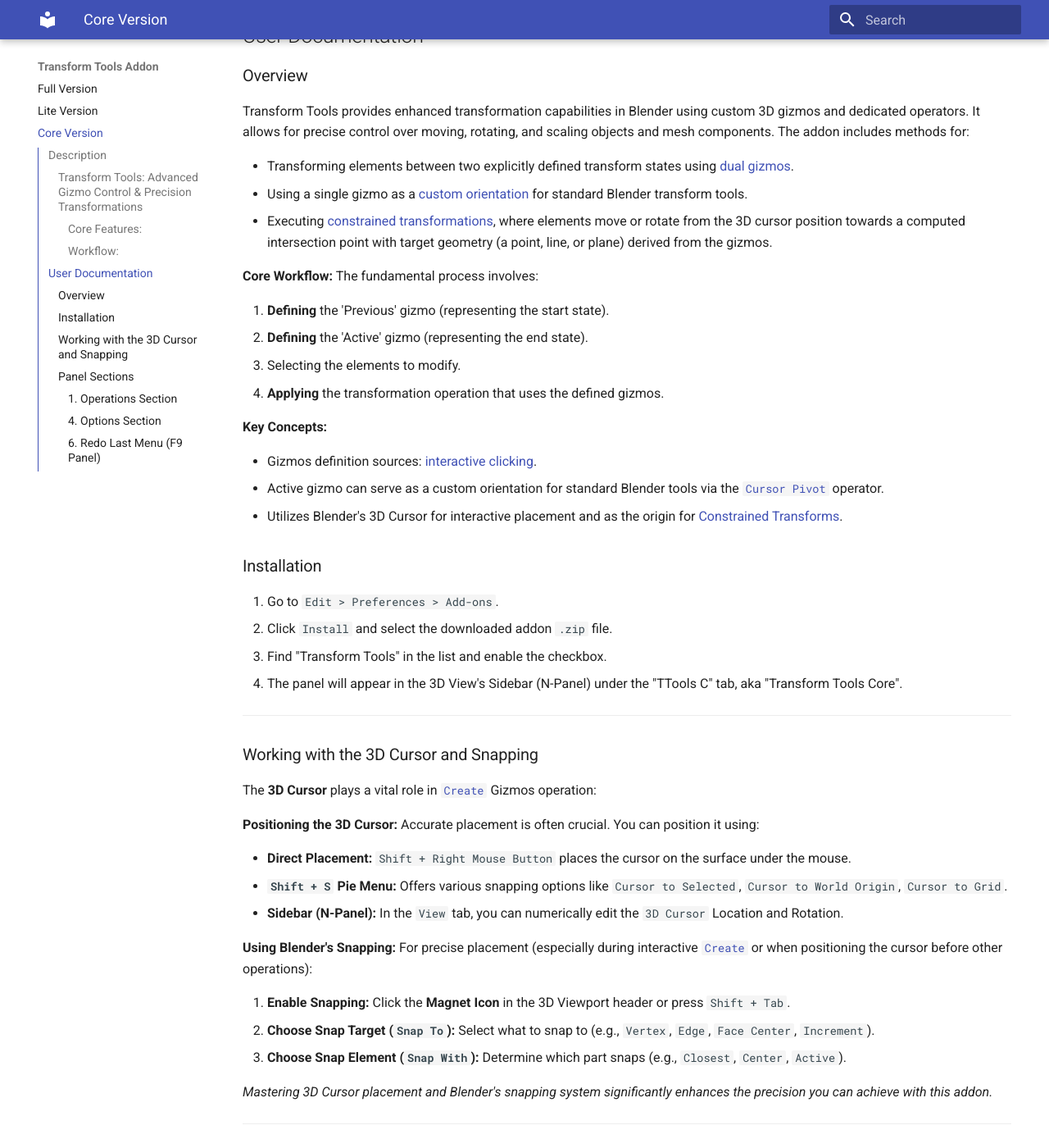
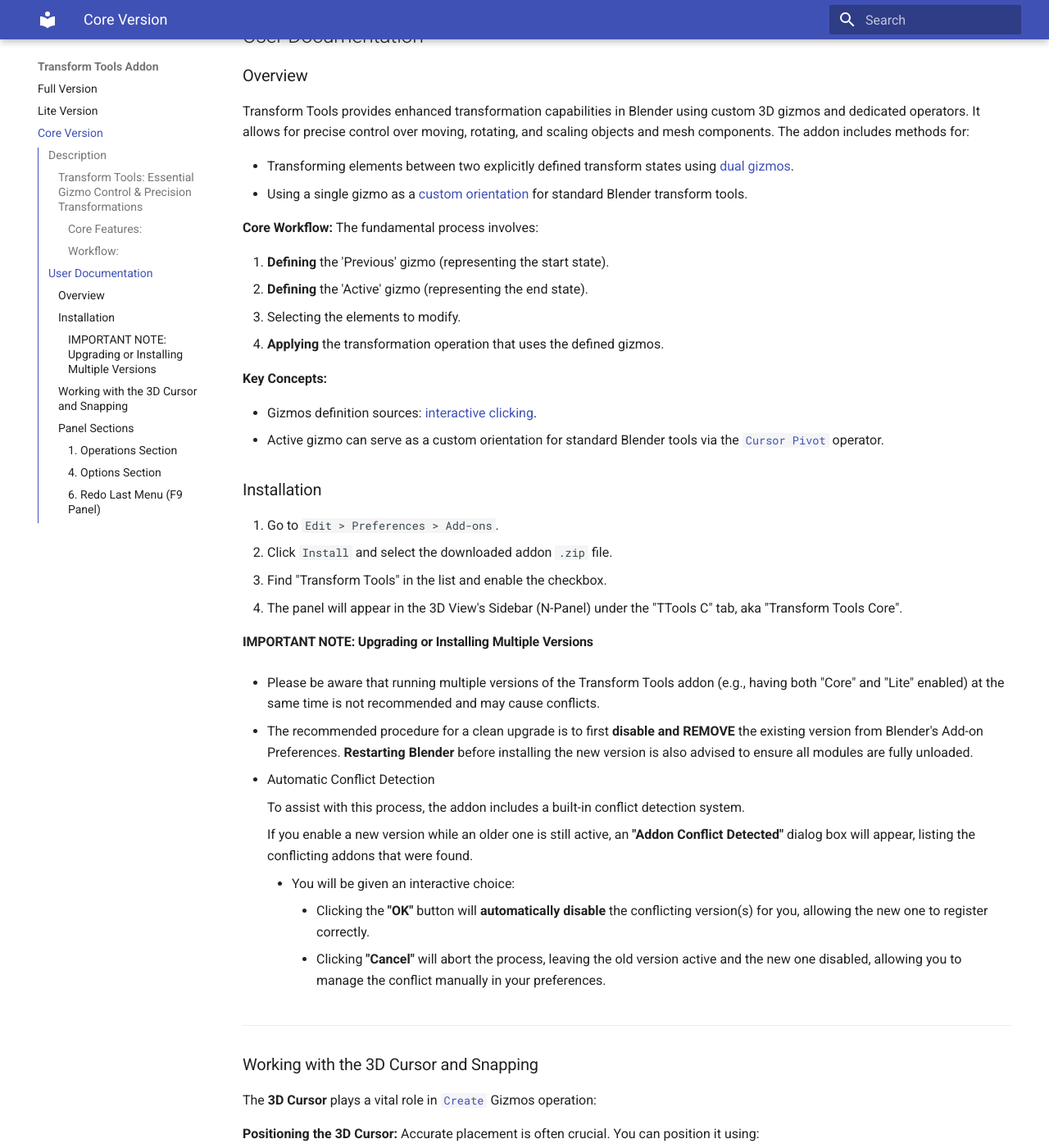
Before and after one commit to idris-y/transform-tools-docs, an MkDocs documentation site: the page built from docs/core/index.md, in a window 1280 px wide and 1400 px high, scrolled down 746 px. Shown: the whole window at 82% size. Built offline with MkDocs 1.6.1 and Material for MkDocs 9.7.7, drawn with Linux system fonts in a browser that asks for light colours; some of the changed text lies outside the part shown.

Commit message:
added installation note

```diff
--- a/docs/core/index.md
+++ b/docs/core/index.md
@@ -1,10 +1,10 @@
-# Transform Tools Addon - Description and Documentation
+# Transform Tools Addon - Core Version
 
 ---
 
 ## Description
 
-### Transform Tools: Advanced Gizmo Control & Precision Transformations
+### Transform Tools: Essential Gizmo Control & Precision Transformations
 
 Transform Tools enhances object manipulation in Blender using **custom 3D gizmos** for precise transformation control. It works closely with Blender's core tools.
 
@@ -28,7 +28,6 @@
 
 *   Transforming elements between two explicitly defined transform states using [dual gizmos](#transformation-section).
 *   Using a single gizmo as a [custom orientation](#op-cursor-pivot) for standard Blender transform tools.
-*   Executing [constrained transformations](#constrained-transforms-section), where elements move or rotate from the 3D cursor position towards a computed intersection point with target geometry (a point, line, or plane) derived from the gizmos.
 
 **Core Workflow:** The fundamental process involves:
 
@@ -41,7 +40,6 @@
 
 *   Gizmos definition sources: [interactive clicking](#op-create).
 *   Active gizmo can serve as a custom orientation for standard Blender tools via the [<code>Cursor Pivot</code>](#op-cursor-pivot) operator.
-*   Utilizes Blender's 3D Cursor for interactive placement and as the origin for [Constrained Transforms](#constrained-transforms-section).
 
 ### Installation
 
@@ -49,6 +47,22 @@
 2.  Click `Install` and select the downloaded addon `.zip` file.
 3.  Find "Transform Tools" in the list and enable the checkbox.
 4.  The panel will appear in the 3D View's Sidebar (N-Panel) under the "TTools C" tab, aka "Transform Tools Core".
+
+#### IMPORTANT NOTE: Upgrading or Installing Multiple Versions
+
+*   Please be aware that running multiple versions of the Transform Tools addon (e.g., having both "Core" and "Lite" enabled) at the same time is not recommended and may cause conflicts.
+
+*   The recommended procedure for a clean upgrade is to first **disable and REMOVE** the existing version from Blender's Add-on Preferences. **Restarting Blender** before installing the new version is also advised to ensure all modules are fully unloaded.
+
+*   Automatic Conflict Detection
+
+    To assist with this process, the addon includes a built-in conflict detection system.
+
+    If you enable a new version while an older one is still active, an **"Addon Conflict Detected"** dialog box will appear, listing the conflicting addons that were found.
+
+    *   You will be given an interactive choice:
+        *   Clicking the **"OK"** button will **automatically disable** the conflicting version(s) for you, allowing the new one to register correctly.
+        *   Clicking **"Cancel"** will abort the process, leaving the old version active and the new one disabled, allowing you to manage the conflict manually in your preferences.
 
 ---
 
```
Also changed, not shown: docs/index.md (+17 -1 lines), docs/lite/index.md (+18 -2 lines).
